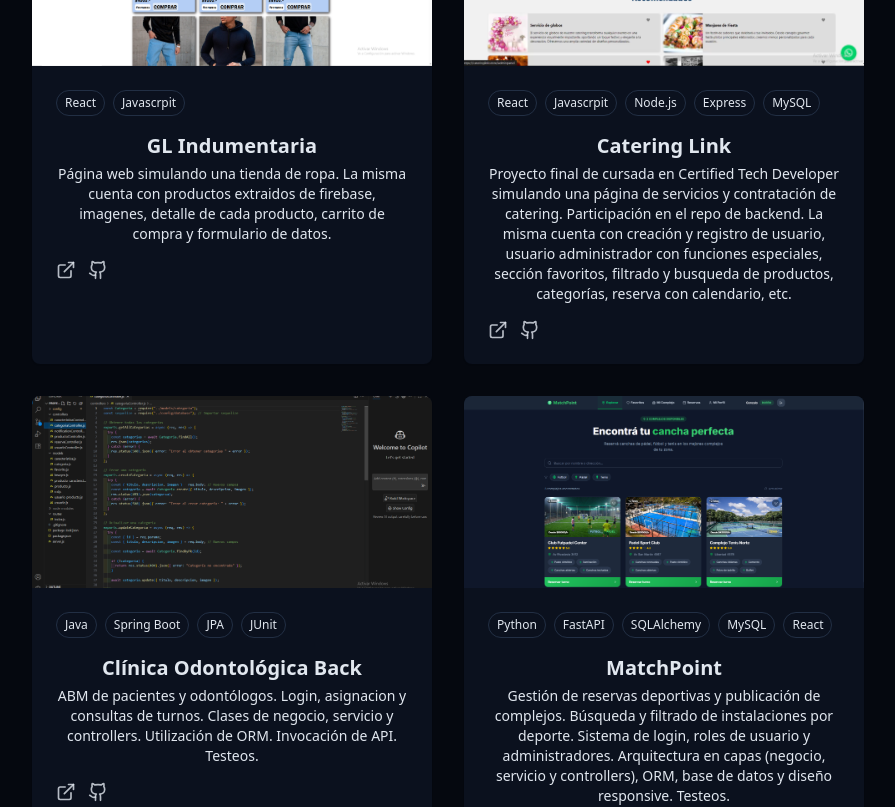
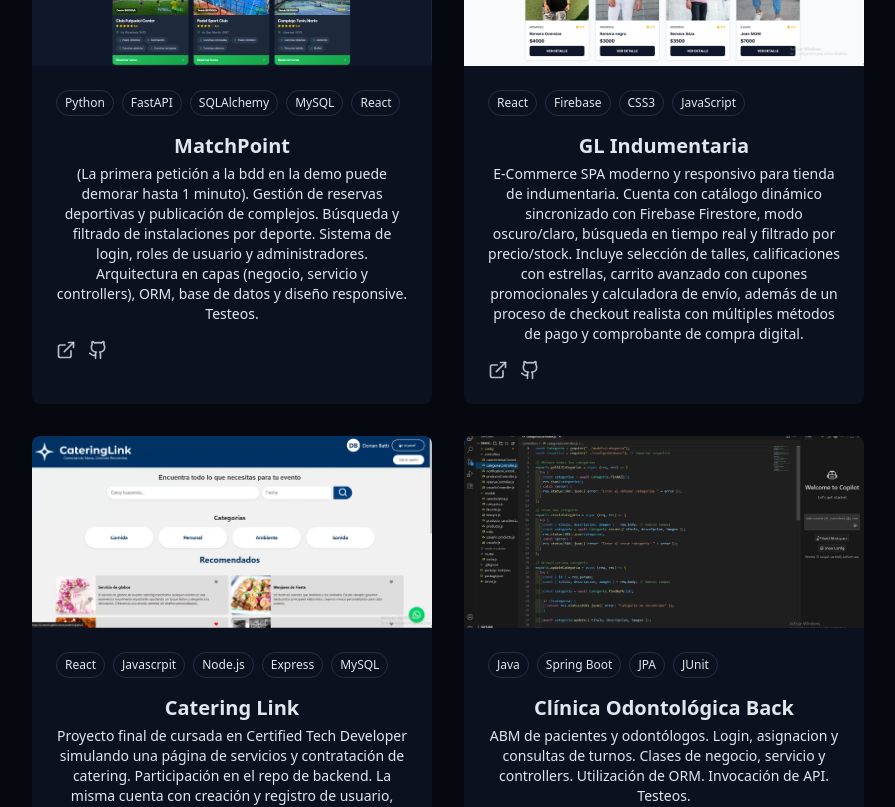
Before and after one commit to gonzaloleone/portfolio-gonzaloleone, a React (Vite) app: page / in a window 1280 px wide. Shown: the part 2940-3747 px from the top of the page, without its empty margins (192-1087 px from the left). Built offline with nearby package versions, Linux system fonts and the light colour scheme.

Commit message:
modificacion proyectos

```diff
--- a/src/components/ProjectsSection.jsx
+++ b/src/components/ProjectsSection.jsx
@@ -4,15 +4,26 @@ import { useToast } from "@/hooks/use-toast";
 const projects = [
   {
     id: 1,
+    title: "MatchPoint",
+    description:
+      " (La primera petición a la bdd en la demo puede demorar hasta 1 minuto). Gestión de reservas deportivas y publicación de complejos. Búsqueda y filtrado de instalaciones por deporte. Sistema de login, roles de usuario y administradores. Arquitectura en capas (negocio, servicio y controllers), ORM, base de datos y diseño responsive. Testeos.",
+    image: "/media/proyecto-5.png",
+    tags: ["Python", "FastAPI", "SQLAlchemy", "MySQL", "React"],
+    demoUrl: "https://match-point-proyecto.vercel.app/",
+    githubUrl: "https://github.com/gonzaloleone/MatchPoint_Proyecto",
+  },
+  {
+    id: 2,
     title: "GL Indumentaria",
-    description: "Página web simulando una tienda de ropa. La misma cuenta con productos extraidos de firebase, imagenes, detalle de cada producto, carrito de compra y formulario de datos.",
+    description:
+      "E-Commerce SPA moderno y responsivo para tienda de indumentaria. Cuenta con catálogo dinámico sincronizado con Firebase Firestore, modo oscuro/claro, búsqueda en tiempo real y filtrado por precio/stock. Incluye selección de talles, calificaciones con estrellas, carrito avanzado con cupones promocionales y calculadora de envío, además de un proceso de checkout realista con múltiples métodos de pago y comprobante de compra digital.",
     image: "/media/proyecto-1.png",
-    tags: ["React", "Javascrpit"],
-    demoUrl: "#",
+    tags: ["React", "Firebase", "CSS3", "JavaScript"],
+    demoUrl: "https://gl-indumentaria.vercel.app/",
     githubUrl: "https://github.com/gonzaloleone/ProyectoFinal-Leone",
   },
   {
-    id: 2,
+    id: 3,
     title: "Catering Link",
     description:
       "Proyecto final de cursada en Certified Tech Developer simulando una página de servicios y contratación de catering. Participación en el repo de backend. La misma cuenta con creación y registro de usuario, usuario administrador con funciones especiales, sección favoritos, filtrado y busqueda de productos, categorías, reserva con calendario, etc.",
@@ -22,7 +33,7 @@ const projects = [
     githubUrl: "https://github.com/Lu-GQ/ProyectoIntegrador1",
   },
   {
-    id: 3,
+    id: 4,
     title: "Clínica Odontológica Back",
     description:
       "ABM de pacientes y odontólogos. Login, asignacion y consultas de turnos. Clases de negocio, servicio y controllers. Utilización de ORM. Invocación de API. Testeos.",
@@ -31,16 +42,6 @@ const projects = [
     demoUrl: "#",
     githubUrl: "https://github.com/gonzaloleone/Leone-Gonzalo_Dubois-Felipe",
   },
-  {
-    id: 4,
-    title: "MatchPoint",
-    description:
-      "Gestión de reservas deportivas y publicación de complejos. Búsqueda y filtrado de instalaciones por deporte. Sistema de login, roles de usuario y administradores. Arquitectura en capas (negocio, servicio y controllers), ORM, base de datos y diseño responsive. Testeos.",
-    image: "/media/proyecto-5.png",
-    tags: ["Python", "FastAPI", "SQLAlchemy", "MySQL", "React"],
-    demoUrl: "https://match-point-proyecto.vercel.app/",
-    githubUrl: "https://github.com/gonzaloleone/MatchPoint_Proyecto",
-},
   /*{
     id: 4,
     title: "Clínica Odontológica Front",
```
Also changed, not shown: public/media/proyecto-1.png.
